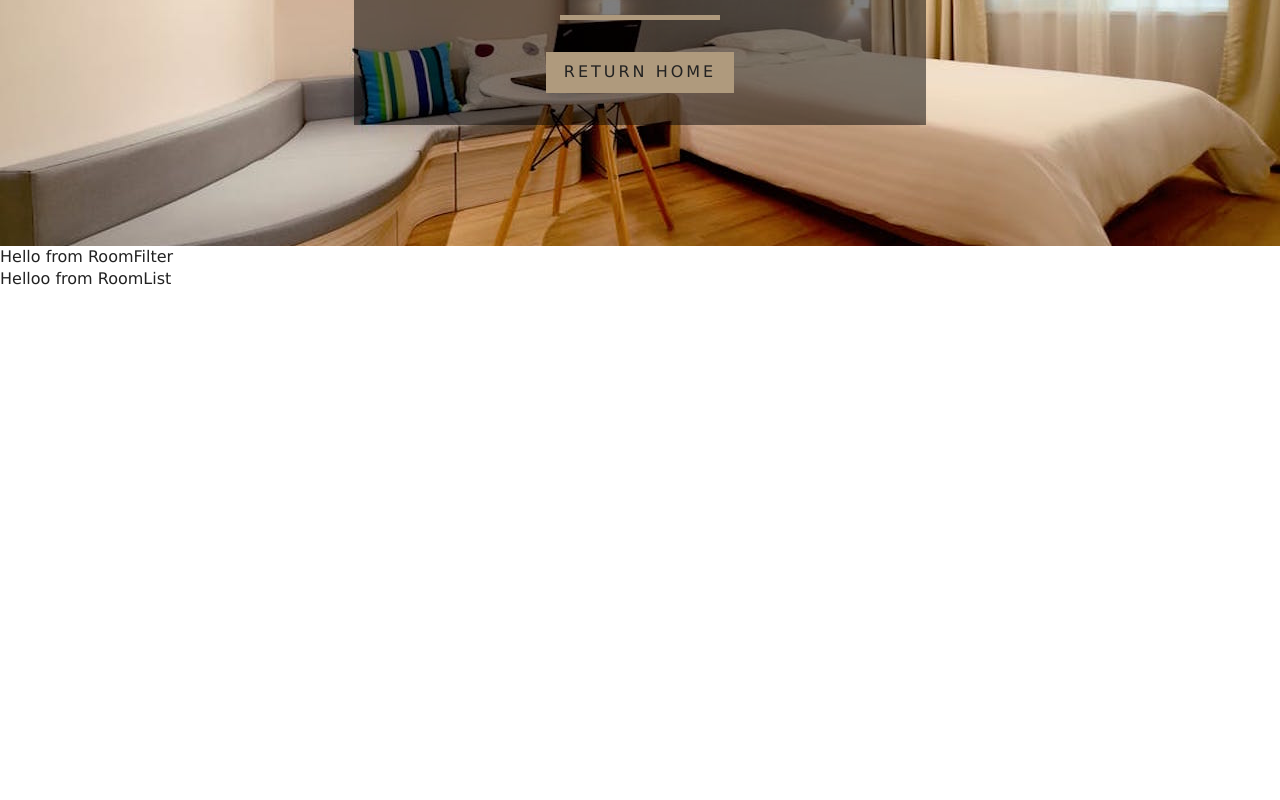
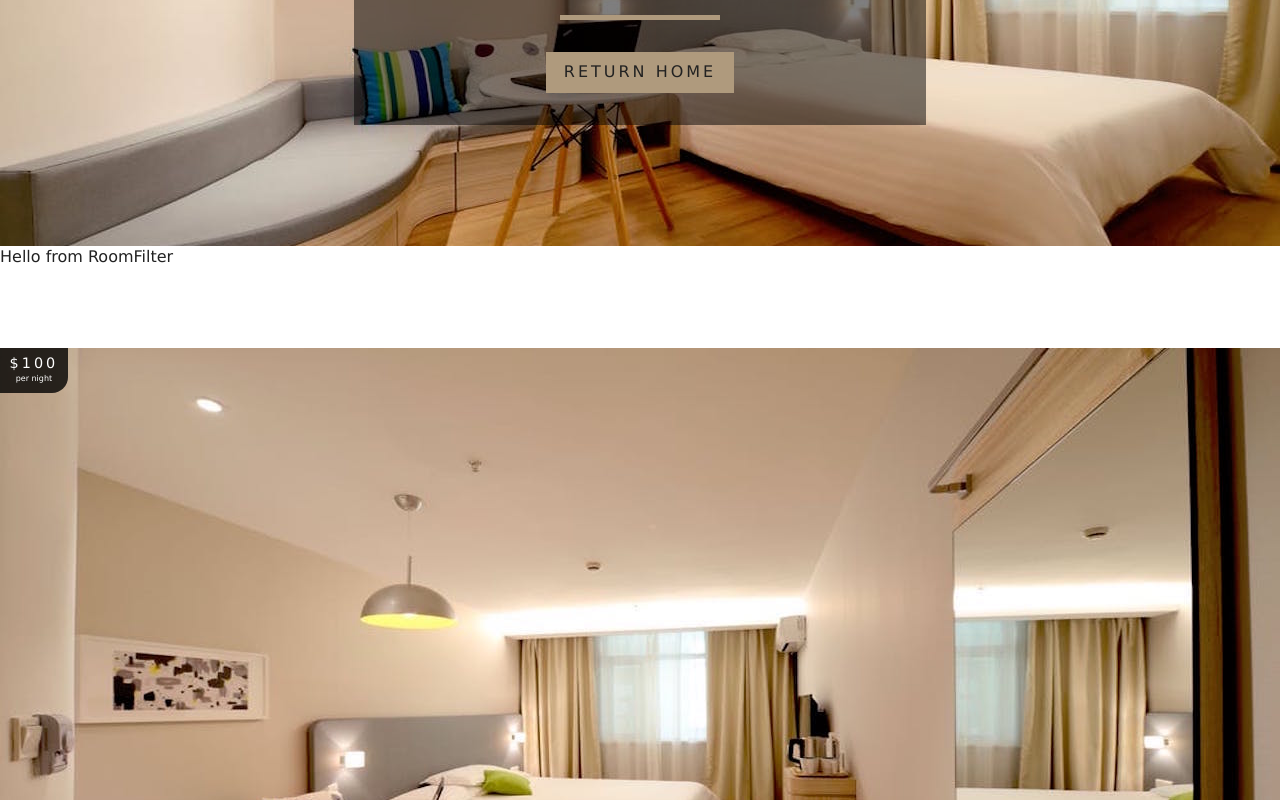
Before and after one commit to juliaosmolovska/react_website_2, a React (Create React App) app: page /rooms in a window 1280 px wide. Shown: the part 300-1100 px from the top of the page. Before the commit the page ends 800 px from the top, so only its background shows below. Built offline with nearby package versions, Linux system fonts and the light colour scheme.

Commit message:
Show all rooms on Rooms page

```diff
--- a/src/components/RoomList.js
+++ b/src/components/RoomList.js
@@ -1,9 +1,21 @@
 import React from 'react';
+import Room from './Room';
 
-export default function RoomList() {
+export default function RoomList({rooms}) {
+  if (rooms.length === 0) {
+    return (
+      <div className='empy-search'>
+        <h3>unfortunately no rooms matched your search parameters</h3>
+      </div>
+    )
+  }
   return (
-    <div>
-      Helloo from RoomList
-    </div>
+    <section className='roomslist'>
+      <div className='roomlist-center'>
+        {rooms.map(item => {
+          return <Room key={item.id} room={item}></Room>
+        })}
+      </div>
+    </section>
   )
 }
```
